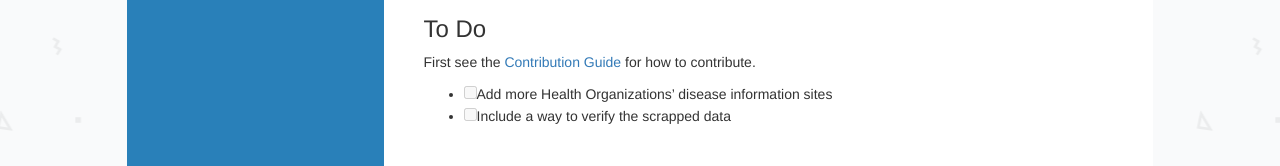
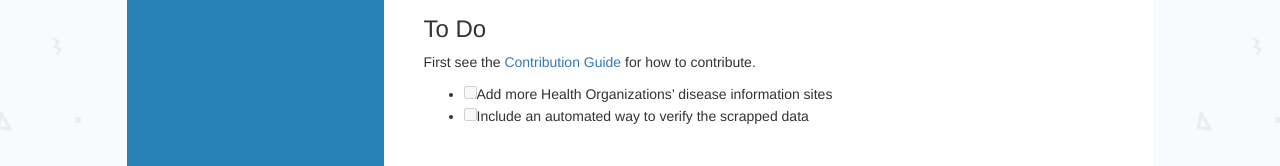
Before and after one commit to devcenter-square/devcenter-square.github.io, a Jekyll site: the page built from _posts/2016-8-30-disease-info.markdown, in a window 1280 px wide. Shown: the part 1445-1611 px from the top of the page. Built offline with Jekyll 4.4.1, drawn with Linux system fonts in a browser that asks for light colours; some web fonts are replaced.

Commit message:
Update 2016-8-30-disease-info.markdown

```diff
--- a/_posts/2016-8-30-disease-info.markdown
+++ b/_posts/2016-8-30-disease-info.markdown
@@ -73,4 +73,4 @@ This will be the first release and we are tagging it v1.0. To see it live, go to
 First see the [Contribution Guide](https://github.com/o-prime/disease-info/blob/develop/CONTRIBUTION.md) for how to contribute.
 
 - [ ] Add more Health Organizations' disease information sites
-- [ ] Include a way to verify the scrapped data
+- [ ] Include an automated way to verify the scrapped data
```
